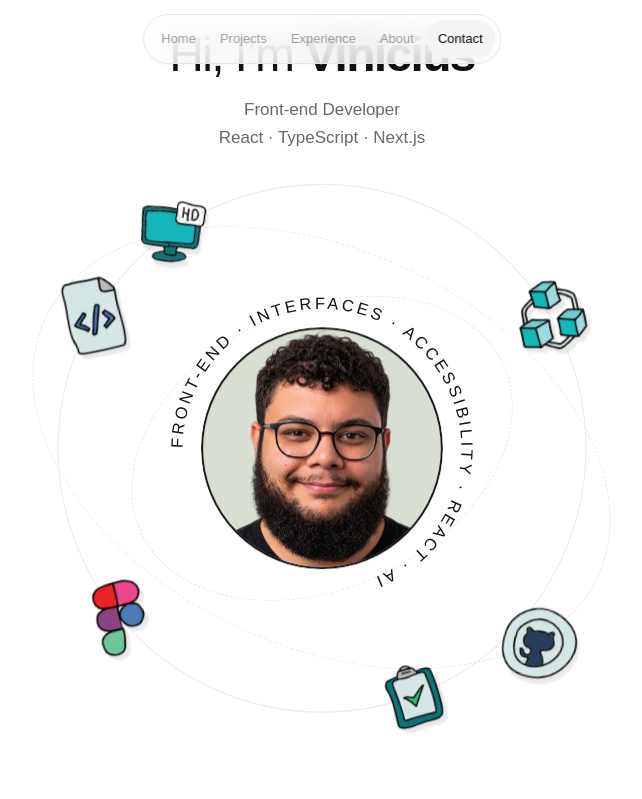
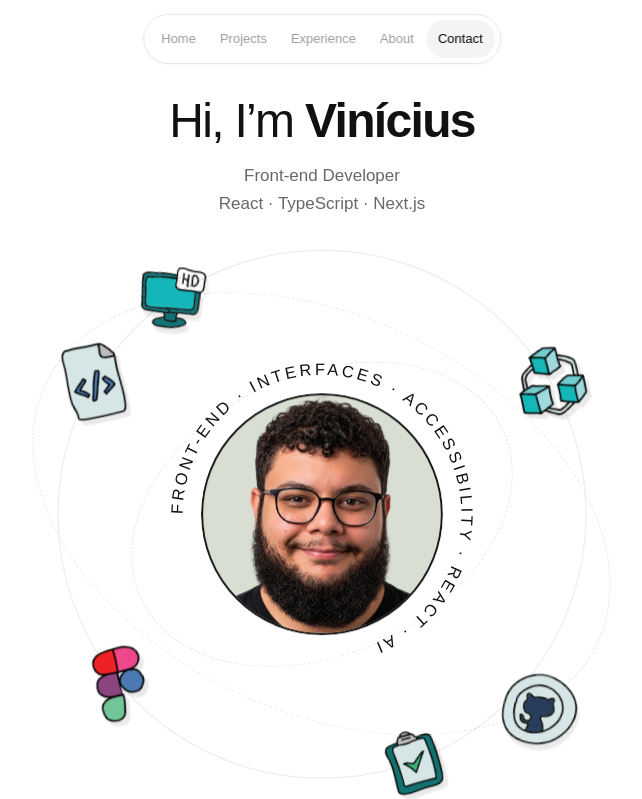
Before and after one commit to theviniis/portfolio, a React (Vite) app: page / in a window 1280 px wide. Shown: the top 799 px of the page, without its empty margins (318-960 px from the left). Built offline with nearby package versions, Linux system fonts and the light colour scheme.

Commit message:
fix: restore responsive hero top spacing

```diff
--- a/src/features/hero/Hero.tsx
+++ b/src/features/hero/Hero.tsx
@@ -42,7 +42,7 @@ export function Hero({ hasScrolled }: { hasScrolled: boolean }) {
     <RevealSection
       id="inicio"
       reveal={false}
-      className="min-h-[760px] pt-[92px] text-center [overflow-anchor:none] max-[767px]:min-h-0 max-[767px]:pt-8"
+      className="min-h-[760px] pt-8 text-center [overflow-anchor:none] sm:pt-8 md:pt-[92px] max-[767px]:min-h-0"
     >
       <m.h1
         {...enter(0.3)}
```
